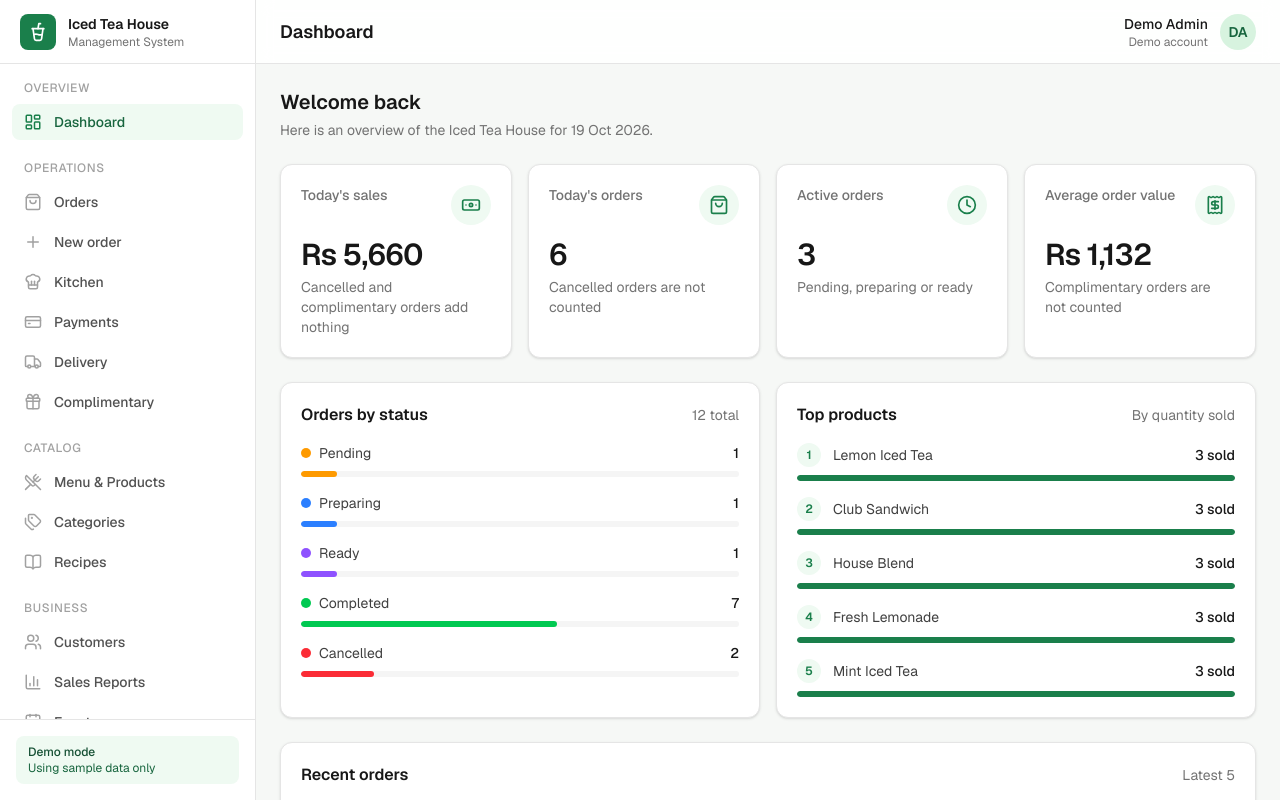
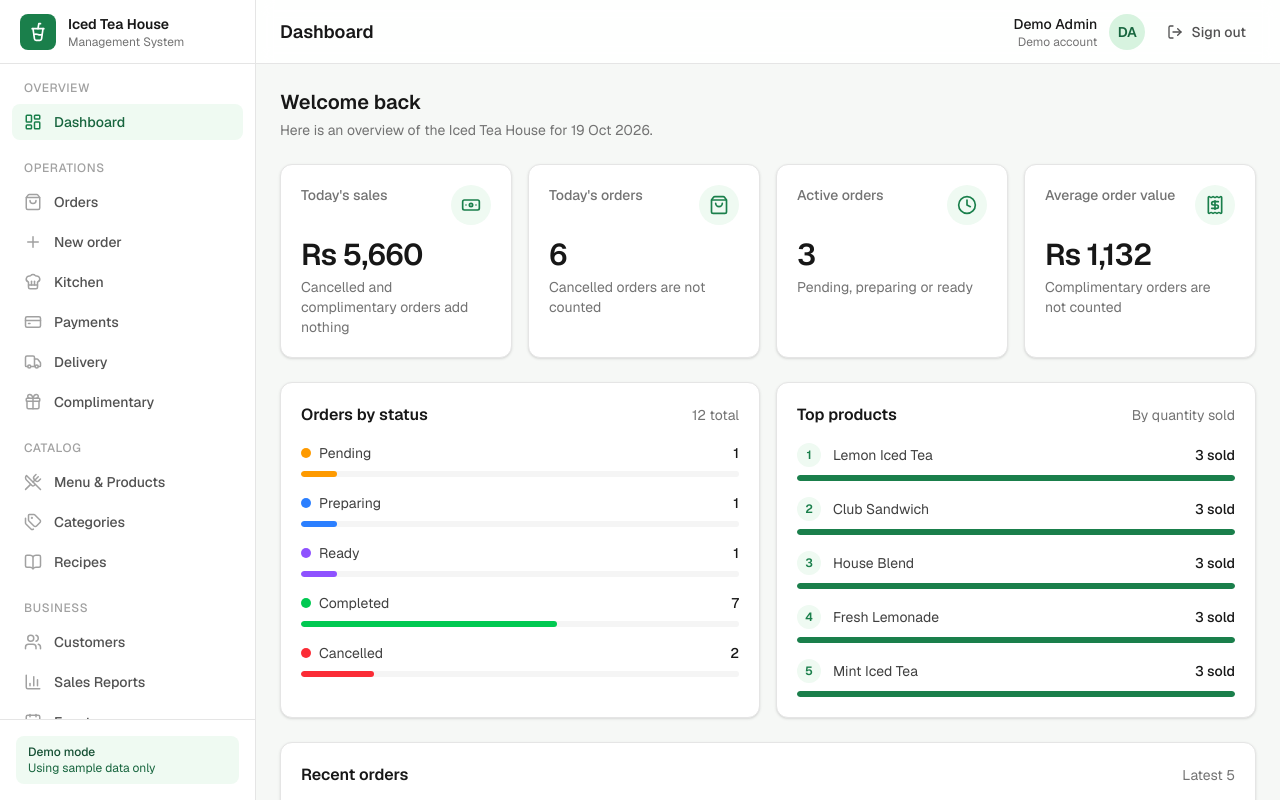
Before and after one commit to CoDEMINDS02/Iced-Tea-House, a Next.js app: page / in a window 1280 px wide. Shown: the top 800 px of the page. Built offline with nearby package versions, Linux system fonts and the light colour scheme.

Commit message:
Add demo login page and sign out button

```diff
--- a/src/components/layout/topbar.tsx
+++ b/src/components/layout/topbar.tsx
@@ -1,7 +1,8 @@
 "use client";
 
+import Link from "next/link";
 import { usePathname } from "next/navigation";
-import { Menu } from "lucide-react";
+import { LogOut, Menu } from "lucide-react";
 import { allNavItems } from "@/lib/navigation";
 
 type TopbarProps = {
@@ -43,7 +44,7 @@ export function Topbar({ onMenuClick }: TopbarProps) {
       {/* Page title */}
       <h1 className="text-lg font-semibold text-neutral-900">{title}</h1>
 
-      {/* Demo user */}
+      {/* Demo user and sign out */}
       <div className="ml-auto flex items-center gap-3">
         <div className="hidden text-right leading-tight sm:block">
           <p className="text-sm font-medium text-neutral-900">Demo Admin</p>
@@ -55,6 +56,15 @@ export function Topbar({ onMenuClick }: TopbarProps) {
         >
           DA
         </div>
+        <Link
+          href="/login"
+          title="Sign out"
+          className="inline-flex h-9 items-center gap-2 rounded-lg px-2.5 text-sm font-medium text-neutral-600 transition-colors hover:bg-neutral-100 hover:text-neutral-900"
+        >
+          <LogOut className="h-4 w-4" aria-hidden="true" />
+          <span className="hidden md:inline">Sign out</span>
+          <span className="sr-only md:hidden">Sign out</span>
+        </Link>
       </div>
     </header>
   );
```
